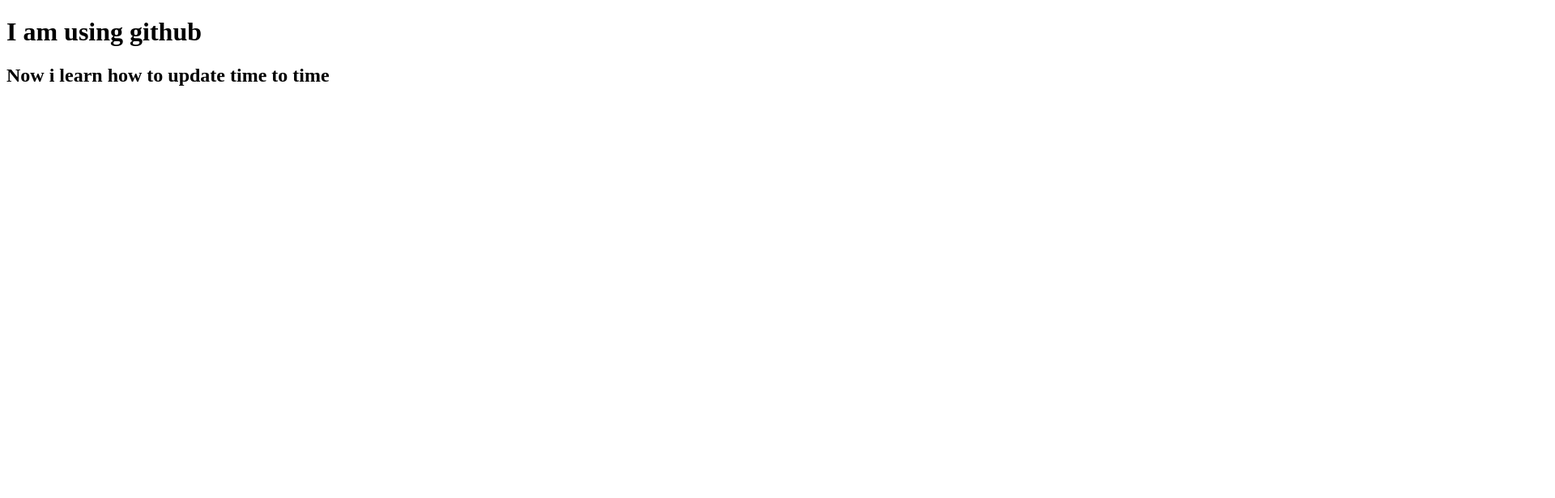
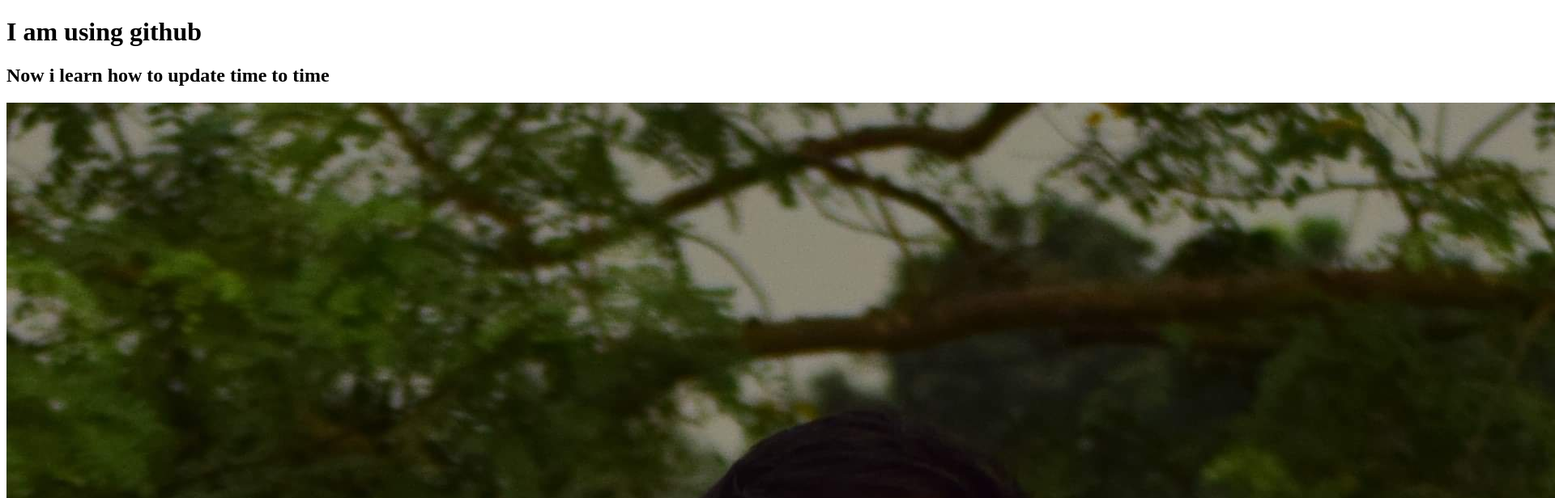
Before and after one commit to amin1165164/my-first-website, a plain HTML site: page index.html in a window 1280 px wide. Shown: the top 616 px of the page at 81% size, 1920 px wide, since content can reach past the window. Drawn offline with Linux system fonts and the light colour scheme.

Commit message:
image added

```diff
--- a/index.html
+++ b/index.html
@@ -8,6 +8,6 @@
 <body>
     <h1>I am using github</h1>
     <h2>Now i learn how to update time to time</h2>
-
+    <img src="user3.jpg" alt="">
 </body>
 </html>
```
Also changed, not shown: user3.jpg (added).
